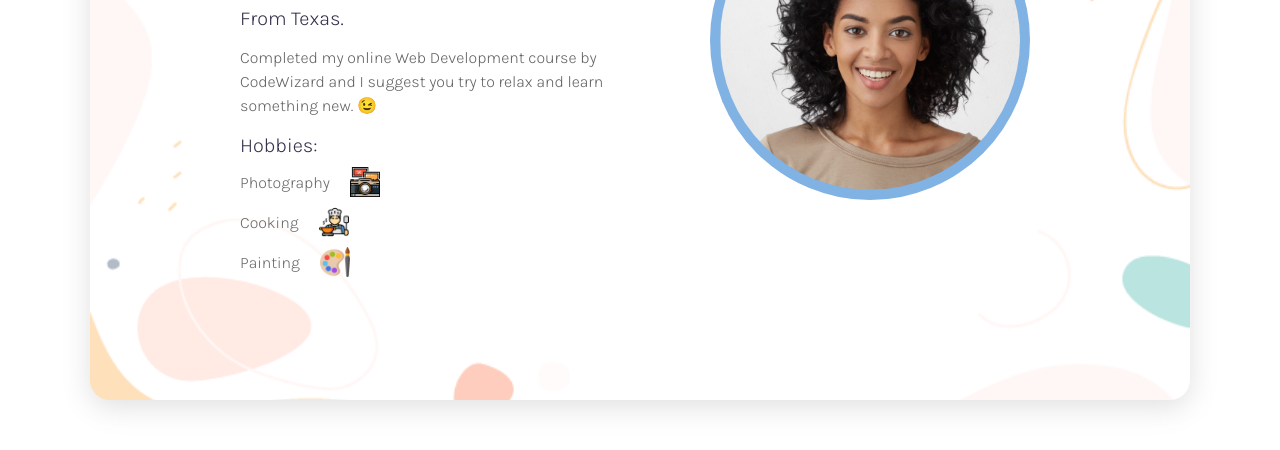
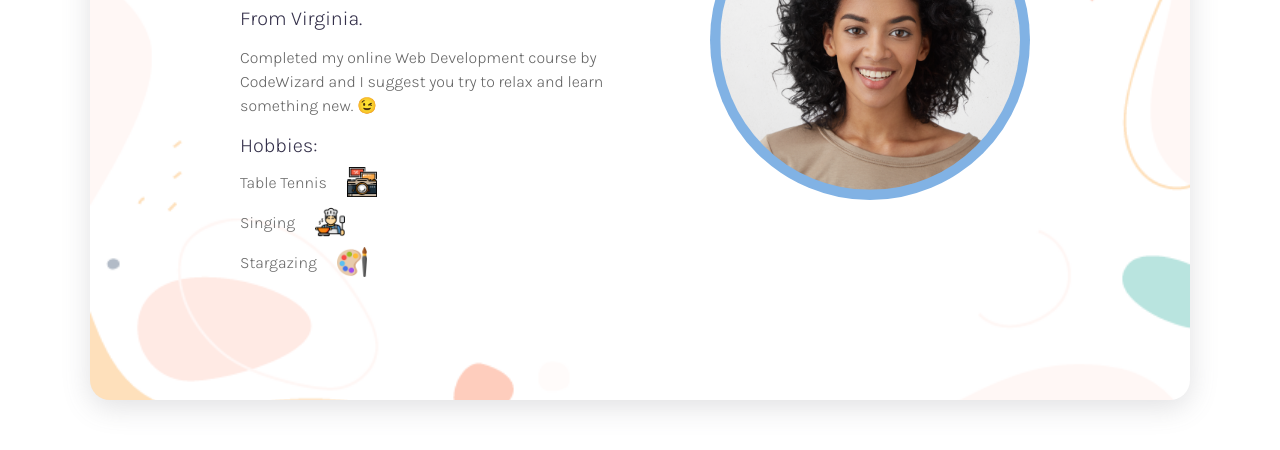
Before and after one commit to Ishaan2602/Ishaan2602.github.io, a plain HTML site: page index.html in a window 1280 px wide. Shown: the part 330-780 px from the top of the page. Drawn offline with Linux system fonts and the light colour scheme.

Commit message:
Fixed state

```diff
--- a/index.html
+++ b/index.html
@@ -15,12 +15,12 @@
         <div class="info">
             <h3>Hi! I'm Ishaan,</h3>
             <h2>I'm a Web Developer.</h2>
-            <h4>From Texas.</h4>
+            <h4>From Virginia.</h4>
             <p>Completed my online Web Development course by CodeWizard and I suggest you try to relax and learn something new. &#x1F609; </p>
             <h4>Hobbies:</h4>
-            <div class="hobbies">Photography <img src="img/photography.png" class="icon"> </div>
-            <div class="hobbies"> Cooking <img src="img/cooking.png" class="icon"></div>
-            <div class="hobbies"> Painting <img src="img/painting.png" class="icon"></div>
+            <div class="hobbies">Table Tennis <img src="img/photography.png" class="icon"> </div>
+            <div class="hobbies"> Singing <img src="img/cooking.png" class="icon"></div>
+            <div class="hobbies"> Stargazing <img src="img/painting.png" class="icon"></div>
         </div>
     </div>
 
```
